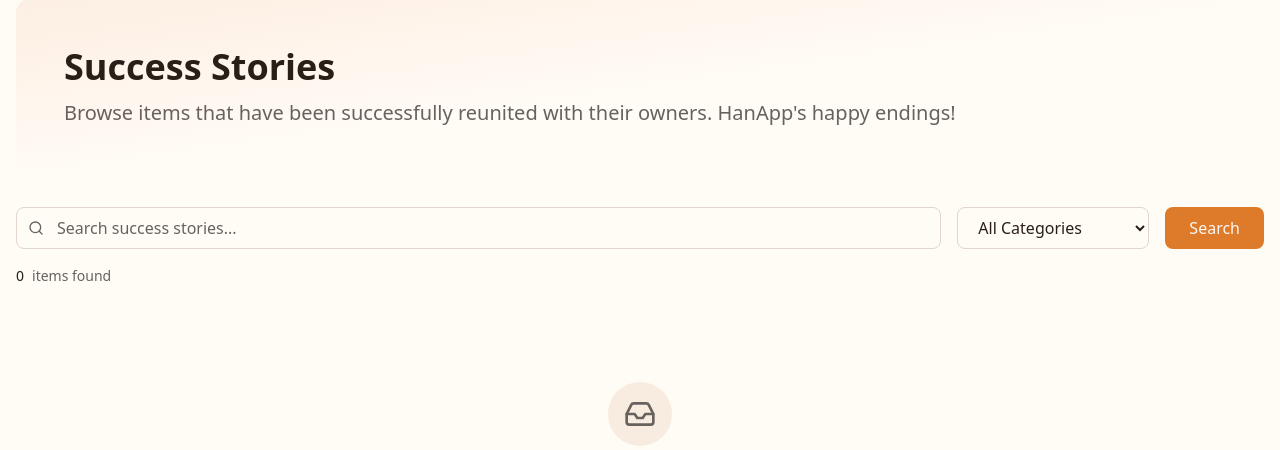
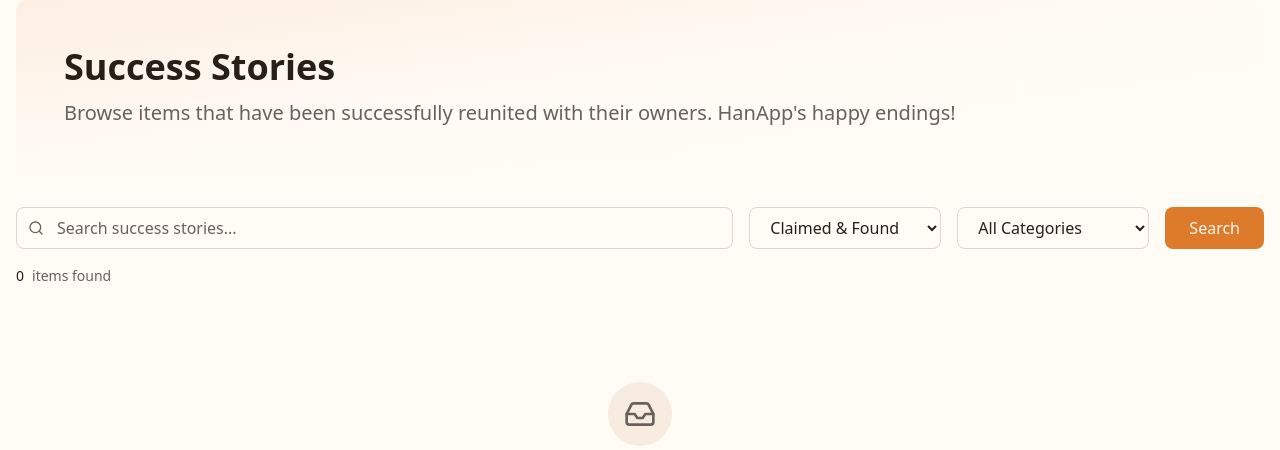
Before and after one commit to Ritvent/Re-return, a Django app: page /claimed/ in a window 1280 px wide. Shown: the part 98-548 px from the top of the page. Run offline with Django 5.2, Linux system fonts and the light colour scheme; data that the repository does not hold is empty; some libraries are stand-ins or nearby versions.

Commit message:
enhance UI: update filter to claimed items section

```diff
--- a/projectsite/lfapp/templates/lfapp/claimed_items.html
+++ b/projectsite/lfapp/templates/lfapp/claimed_items.html
@@ -25,6 +25,13 @@
                 <div class="relative flex-1">
                     <i data-lucide="search" class="absolute left-3 top-1/2 -translate-y-1/2 h-4 w-4 text-muted-foreground"></i>
                     <input type="text" name="search" placeholder="Search success stories..." value="{{ request.GET.search }}" class="w-full pl-10 pr-4 py-2 rounded-md border border-input bg-background text-foreground placeholder:text-muted-foreground focus:outline-none focus:ring-2 focus:ring-ring" />
+                </div>
+                <div class="sm:w-48">
+                    <select name="status" class="w-full px-4 py-2 rounded-md border border-input bg-background text-foreground focus:outline-none focus:ring-2 focus:ring-ring">
+                        <option value="">Claimed & Found</option>
+                        <option value="claimed" {% if request.GET.status == 'claimed' %}selected{% endif %}>Claimed</option>
+                        <option value="found" {% if request.GET.status == 'found' %}selected{% endif %}>Found</option>
+                    </select>
                 </div>
                 <div class="sm:w-48">
                     <select name="category" class="w-full px-4 py-2 rounded-md border border-input bg-background text-foreground focus:outline-none focus:ring-2 focus:ring-ring">
--- a/projectsite/lfapp/views.py
+++ b/projectsite/lfapp/views.py
@@ -600,6 +600,11 @@ def claimed_items_view(request):
             Q(description__icontains=search_query) |
             Q(claimed_by__email__icontains=search_query)
         )
+
+    # Status filter, claimed or found
+    status_filter = request.GET.get('status', '')
+    if status_filter and status_filter in ['claimed', 'found']:
+        items = items.filter(status=status_filter)
 
     # Category filter
     category_filter = request.GET.get('category', '')
```
